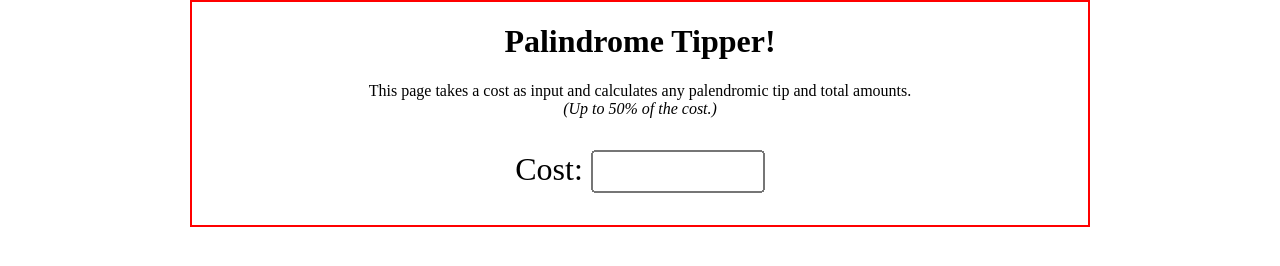
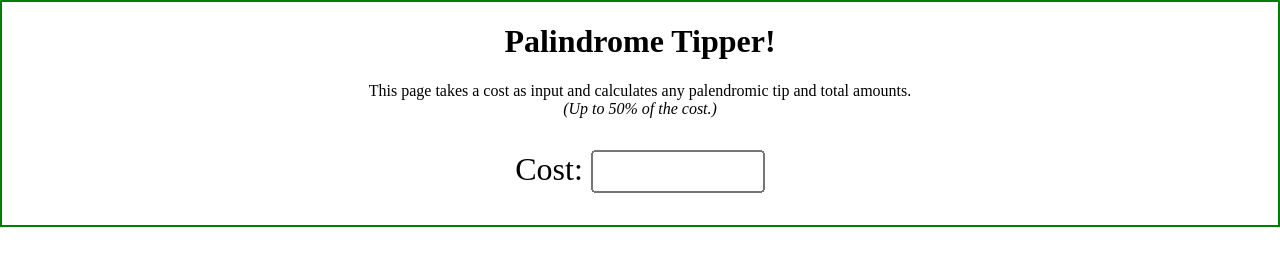
Before and after one commit to tconfrey/PalindromeTipper, a plain HTML site: page index-test.html in a window 1280 px wide. Drawn offline with Linux system fonts and the light colour scheme.

Commit message:
playing w margins, remove max-width

```diff
--- a/index-test.css
+++ b/index-test.css
@@ -1,8 +1,8 @@
 
 body {
-    max-width: 70%;
+
     margin: auto;
-    border: solid red 2px;
+    border: solid green 2px;
 }
 
 h1, p {
```
